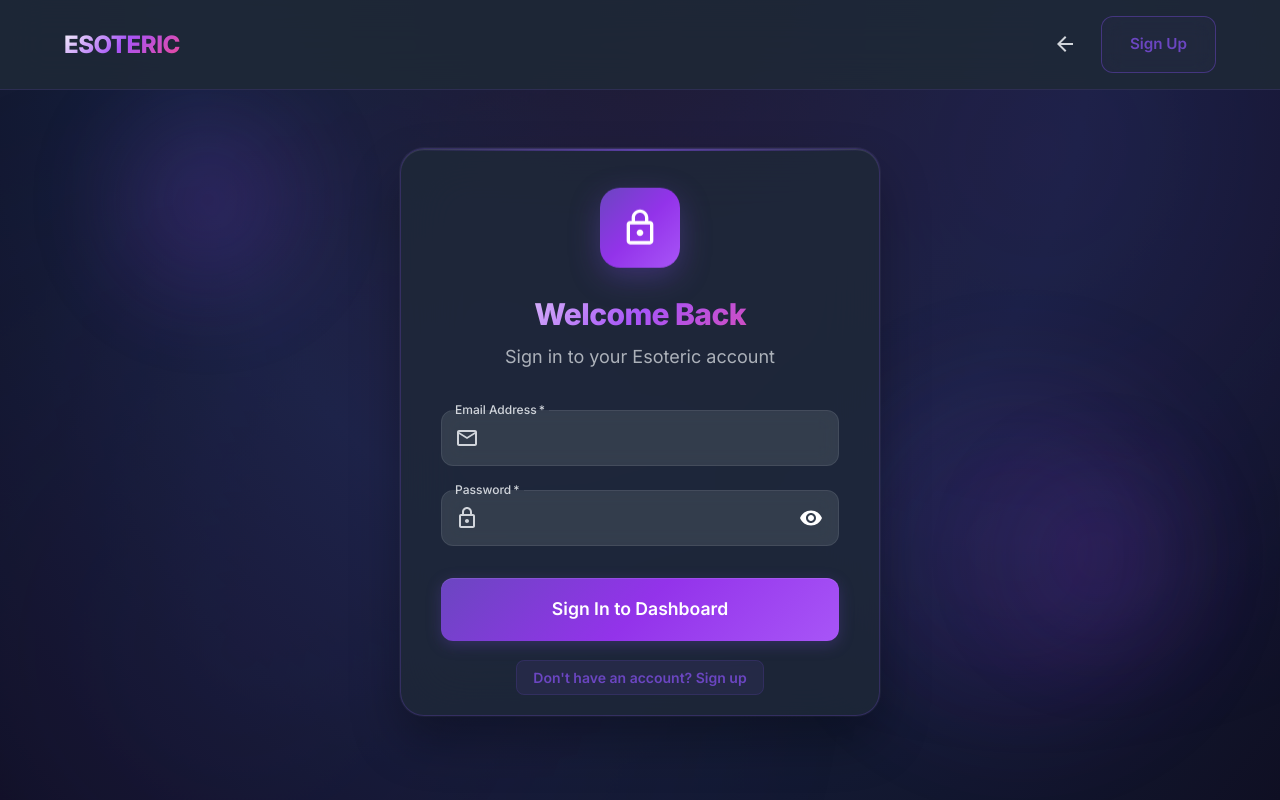
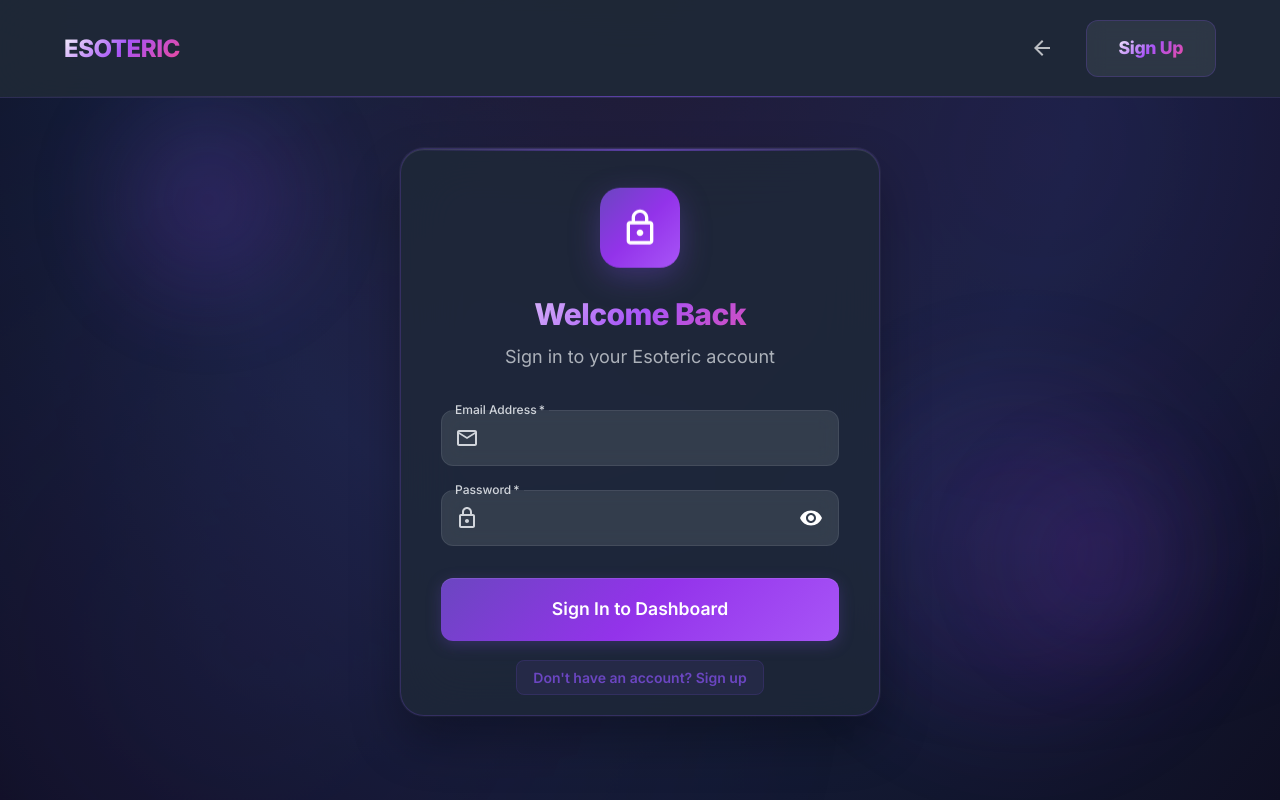
Before and after one commit to williamwang12/Esoteric, a React (Create React App) app in the folder frontend/: page /login in a window 1280 px wide. Built offline with nearby package versions, Linux system fonts and the light colour scheme; no server answers.

Commit message:
Landing page UI changes

```diff
--- a/frontend/src/pages/LandingPage.tsx
+++ b/frontend/src/pages/LandingPage.tsx
@@ -356,7 +356,7 @@ const LandingPage: React.FC = () => {
                   onClick={() => {
                     document.getElementById('features')?.scrollIntoView({
                       behavior: 'smooth',
-                      block: 'start'
+                      block: 'center'
                     });
                   }}
                   sx={{
--- a/frontend/src/pages/Login.tsx
+++ b/frontend/src/pages/Login.tsx
@@ -129,11 +129,20 @@ const Login: React.FC = () => {
           top: 0,
           left: 0,
           right: 0,
-          background: 'rgba(31, 41, 55, 0.9)',
-          backdropFilter: 'blur(20px)',
+          background: 'rgba(31, 41, 55, 0.95)',
+          backdropFilter: 'blur(30px)',
           borderBottom: '1px solid rgba(107, 70, 193, 0.2)',
           zIndex: 1000,
-          py: 2,
+          py: 2.5,
+          '&::before': {
+            content: '""',
+            position: 'absolute',
+            bottom: 0,
+            left: 0,
+            right: 0,
+            height: '1px',
+            background: 'linear-gradient(90deg, transparent, rgba(107, 70, 193, 0.8), transparent)',
+          }
         }}
       >
         <Container maxWidth="lg">
@@ -141,11 +150,17 @@ const Login: React.FC = () => {
             <GradientText variant="h4" sx={{ fontWeight: 800 }}>
               ESOTERIC
             </GradientText>
-            <Box sx={{ display: 'flex', gap: 2 }}>
+            <Box sx={{ display: 'flex', gap: 3, alignItems: 'center' }}>
               <IconButton
                 component={RouterLink}
                 to="/"
-                sx={{ color: 'text.secondary', '&:hover': { color: 'primary.main' } }}
+                sx={{
+                  color: 'rgba(255, 255, 255, 0.7)',
+                  '&:hover': {
+                    color: '#A855F7',
+                    transform: 'scale(1.1)'
+                  }
+                }}
               >
                 <ArrowBack />
               </IconButton>
@@ -154,15 +169,36 @@ const Login: React.FC = () => {
                 to="/register"
                 variant="outlined"
                 sx={{
-                  borderColor: 'rgba(107, 70, 193, 0.5)',
-                  color: '#6B46C1',
+                  background: 'rgba(55, 65, 81, 0.6)',
+                  backdropFilter: 'blur(10px)',
+                  color: 'transparent',
+                  textTransform: 'none',
+                  fontWeight: 800,
+                  fontSize: '1.1rem',
+                  letterSpacing: '-0.02em',
+                  px: 4,
+                  py: 1.5,
+                  borderRadius: '12px',
+                  borderColor: 'rgba(107, 70, 193, 0.3)',
+                  transition: 'all 0.3s cubic-bezier(0.4, 0, 0.2, 1)',
                   '&:hover': {
-                    borderColor: '#6B46C1',
-                    backgroundColor: 'rgba(107, 70, 193, 0.1)',
+                    background: 'rgba(75, 85, 99, 0.8)',
+                    borderColor: 'rgba(107, 70, 193, 0.6)',
+                    transform: 'translateY(-2px)',
+                    boxShadow: '0 8px 20px rgba(107, 70, 193, 0.3)',
                   },
                 }}
               >
-                Sign Up
+                <Box
+                  sx={{
+                    background: 'linear-gradient(135deg, #F9FAFB 0%, #A855F7 50%, #EC4899 100%)',
+                    backgroundClip: 'text',
+                    WebkitBackgroundClip: 'text',
+                    WebkitTextFillColor: 'transparent',
+                  }}
+                >
+                  Sign Up
+                </Box>
               </Button>
             </Box>
           </Box>
--- a/frontend/src/pages/Register.tsx
+++ b/frontend/src/pages/Register.tsx
@@ -138,11 +138,20 @@ const Register: React.FC = () => {
           top: 0,
           left: 0,
           right: 0,
-          background: 'rgba(31, 41, 55, 0.9)',
-          backdropFilter: 'blur(20px)',
+          background: 'rgba(31, 41, 55, 0.95)',
+          backdropFilter: 'blur(30px)',
           borderBottom: '1px solid rgba(107, 70, 193, 0.2)',
           zIndex: 1000,
-          py: 2,
+          py: 2.5,
+          '&::before': {
+            content: '""',
+            position: 'absolute',
+            bottom: 0,
+            left: 0,
+            right: 0,
+            height: '1px',
+            background: 'linear-gradient(90deg, transparent, rgba(107, 70, 193, 0.8), transparent)',
+          }
         }}
       >
         <Container maxWidth="lg">
@@ -150,11 +159,17 @@ const Register: React.FC = () => {
             <GradientText variant="h4" sx={{ fontWeight: 800 }}>
               ESOTERIC
             </GradientText>
-            <Box sx={{ display: 'flex', gap: 2 }}>
+            <Box sx={{ display: 'flex', gap: 3, alignItems: 'center' }}>
               <IconButton
                 component={RouterLink}
                 to="/"
-                sx={{ color: 'text.secondary', '&:hover': { color: 'primary.main' } }}
+                sx={{
+                  color: 'rgba(255, 255, 255, 0.7)',
+                  '&:hover': {
+                    color: '#A855F7',
+                    transform: 'scale(1.1)'
+                  }
+                }}
               >
                 <ArrowBack />
               </IconButton>
@@ -163,15 +178,36 @@ const Register: React.FC = () => {
                 to="/login"
                 variant="outlined"
                 sx={{
-                  borderColor: 'rgba(107, 70, 193, 0.5)',
-                  color: '#6B46C1',
+                  background: 'rgba(55, 65, 81, 0.6)',
+                  backdropFilter: 'blur(10px)',
+                  color: 'transparent',
+                  textTransform: 'none',
+                  fontWeight: 800,
+                  fontSize: '1.1rem',
+                  letterSpacing: '-0.02em',
+                  px: 4,
+                  py: 1.5,
+                  borderRadius: '12px',
+                  borderColor: 'rgba(107, 70, 193, 0.3)',
+                  transition: 'all 0.3s cubic-bezier(0.4, 0, 0.2, 1)',
                   '&:hover': {
-                    borderColor: '#6B46C1',
-                    backgroundColor: 'rgba(107, 70, 193, 0.1)',
+                    background: 'rgba(75, 85, 99, 0.8)',
+                    borderColor: 'rgba(107, 70, 193, 0.6)',
+                    transform: 'translateY(-2px)',
+                    boxShadow: '0 8px 20px rgba(107, 70, 193, 0.3)',
                   },
                 }}
               >
-                Sign In
+                <Box
+                  sx={{
+                    background: 'linear-gradient(135deg, #F9FAFB 0%, #A855F7 50%, #EC4899 100%)',
+                    backgroundClip: 'text',
+                    WebkitBackgroundClip: 'text',
+                    WebkitTextFillColor: 'transparent',
+                  }}
+                >
+                  Sign In
+                </Box>
               </Button>
             </Box>
           </Box>
```
